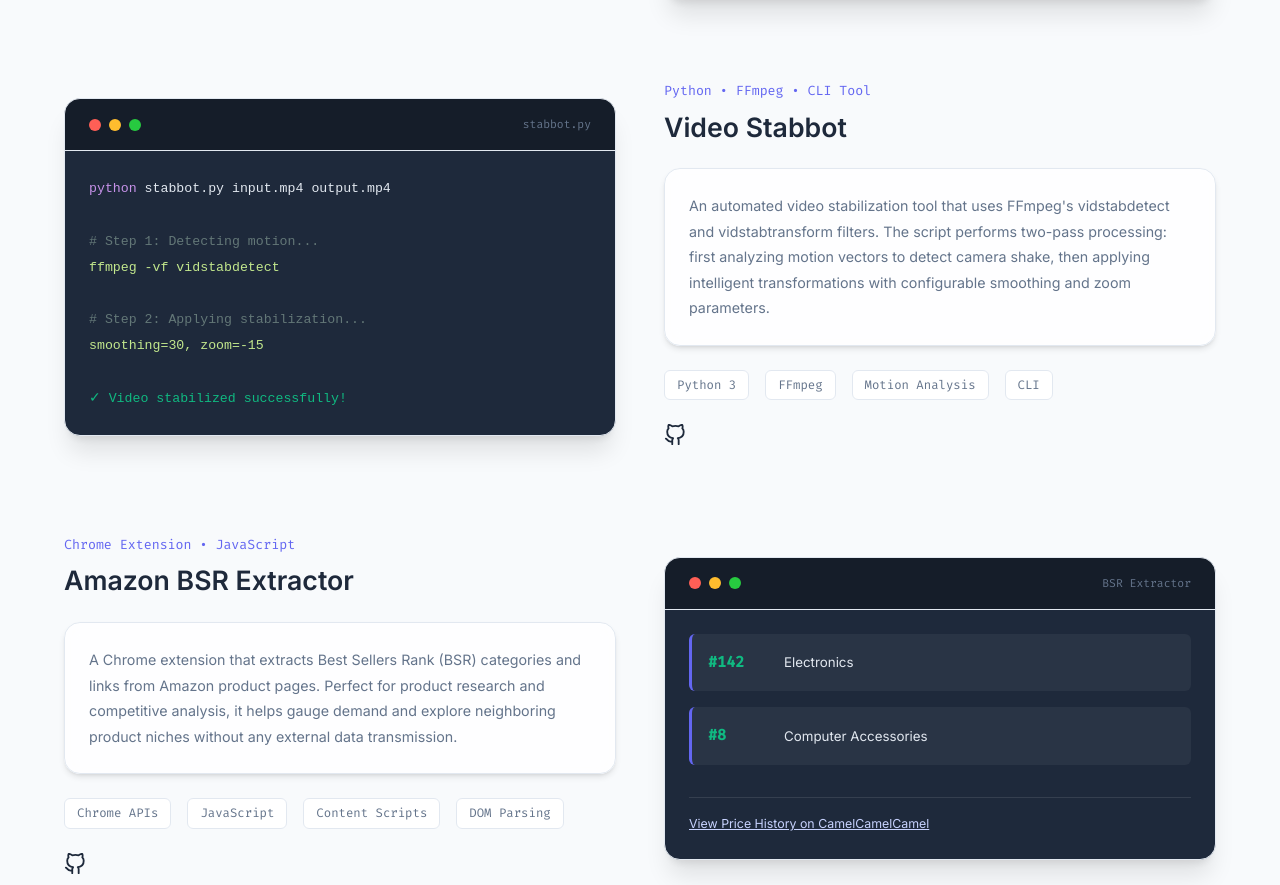
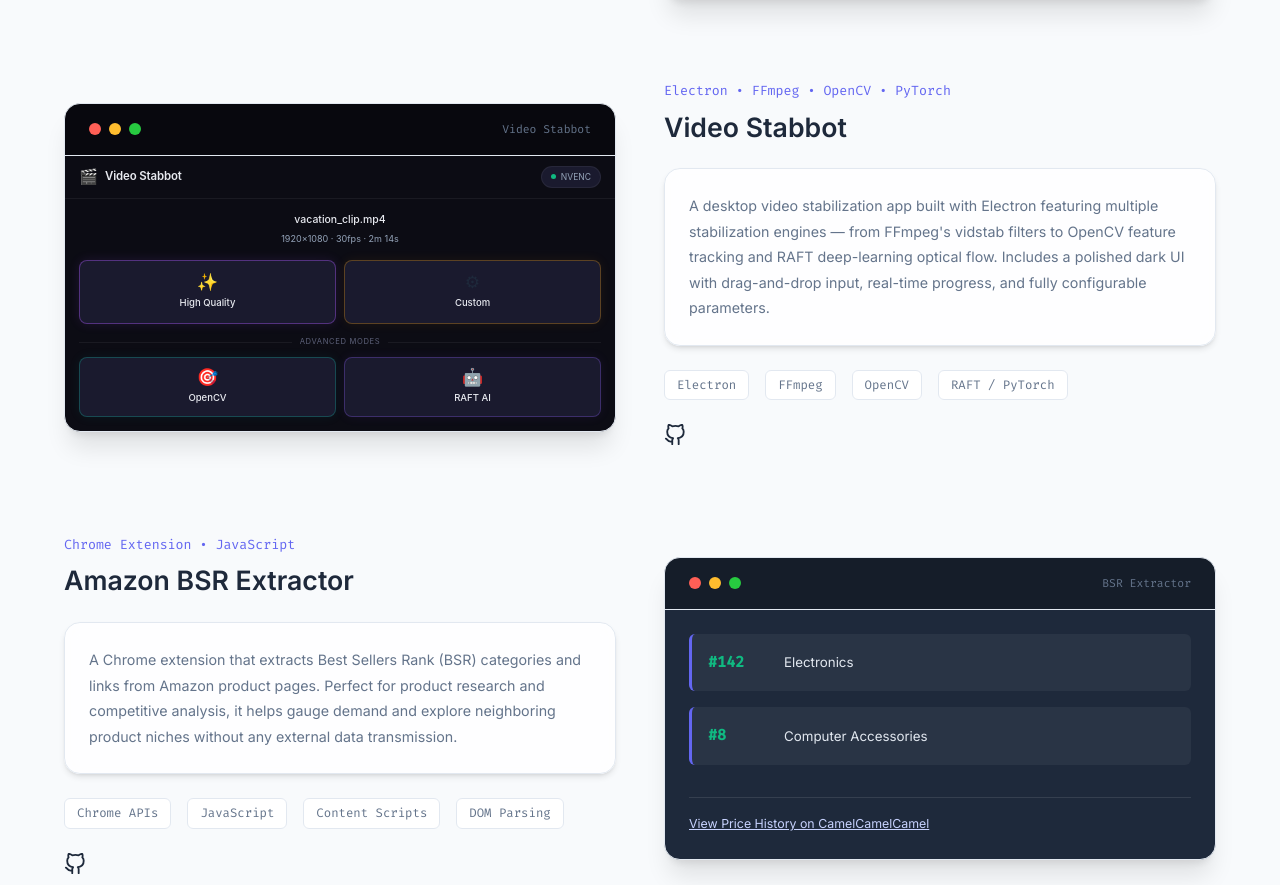
Before and after one commit to MaxwellMetzner/MaxwellMetzner.github.io, a plain HTML site: page index.html in a window 1280 px wide. Shown: the part 1612-2497 px from the top of the page. Drawn offline with Linux system fonts and the light colour scheme.

Commit message:
Add Stabbot app preview and update project details in index.html

```diff
--- a/assets/css/style.css
+++ b/assets/css/style.css
@@ -856,6 +856,164 @@ body.dark-mode .moon-icon {
   color: white;
 }
 
+/* Stabbot App Preview */
+.stabbot-preview {
+  background: #0c0c14 !important;
+}
+
+.stabbot-app {
+  padding: 0;
+  font-family: -apple-system, BlinkMacSystemFont, 'Segoe UI', Roboto, sans-serif;
+}
+
+.stabbot-header {
+  display: flex;
+  align-items: center;
+  justify-content: space-between;
+  padding: 10px 14px;
+  border-bottom: 1px solid rgba(255, 255, 255, 0.06);
+}
+
+.stabbot-logo {
+  display: flex;
+  align-items: center;
+  gap: 7px;
+}
+
+.stabbot-logo-icon {
+  font-size: 16px;
+  line-height: 1;
+}
+
+.stabbot-logo-text {
+  font-size: 12px;
+  font-weight: 600;
+  color: #e8eaf0;
+  letter-spacing: -0.01em;
+}
+
+.stabbot-badge {
+  display: flex;
+  align-items: center;
+  gap: 5px;
+  padding: 3px 9px;
+  border-radius: 12px;
+  background: #1a1a2e;
+  border: 1px solid rgba(255, 255, 255, 0.06);
+  font-size: 9px;
+  color: #94a3b8;
+}
+
+.stabbot-badge-dot {
+  width: 5px;
+  height: 5px;
+  border-radius: 50%;
+  background: #10b981;
+  flex-shrink: 0;
+}
+
+.stabbot-file-info {
+  text-align: center;
+  padding: 12px 14px 6px;
+}
+
+.stabbot-file-name {
+  font-size: 11px;
+  font-weight: 500;
+  color: #e8eaf0;
+  margin-bottom: 2px;
+}
+
+.stabbot-file-meta {
+  font-size: 9.5px;
+  color: #94a3b8;
+}
+
+.stabbot-quality-grid {
+  display: grid;
+  grid-template-columns: 1fr 1fr;
+  gap: 8px;
+  padding: 8px 14px;
+}
+
+.stabbot-card {
+  display: flex;
+  flex-direction: column;
+  align-items: center;
+  text-align: center;
+  padding: 12px 8px;
+  background: #1a1a2e;
+  border: 1px solid rgba(255, 255, 255, 0.06);
+  border-radius: 8px;
+  transition: all 0.25s ease;
+}
+
+.stabbot-card-icon {
+  font-size: 18px;
+  margin-bottom: 4px;
+  line-height: 1;
+}
+
+.stabbot-card-label {
+  font-size: 10px;
+  font-weight: 500;
+  color: #e8eaf0;
+}
+
+.stabbot-card-hq {
+  border-color: rgba(168, 85, 247, 0.4);
+  box-shadow: 0 0 12px rgba(168, 85, 247, 0.12);
+}
+
+.stabbot-card-custom {
+  border-color: rgba(245, 158, 11, 0.3);
+  box-shadow: 0 0 12px rgba(245, 158, 11, 0.08);
+}
+
+.stabbot-card-opencv {
+  border-color: rgba(20, 184, 166, 0.3);
+  box-shadow: 0 0 12px rgba(20, 184, 166, 0.08);
+}
+
+.stabbot-card-raft {
+  border-color: rgba(139, 92, 246, 0.3);
+  box-shadow: 0 0 12px rgba(139, 92, 246, 0.08);
+}
+
+.stabbot-divider {
+  display: flex;
+  align-items: center;
+  gap: 8px;
+  padding: 4px 14px;
+}
+
+.stabbot-divider::before,
+.stabbot-divider::after {
+  content: '';
+  flex: 1;
+  height: 1px;
+  background: rgba(255, 255, 255, 0.06);
+}
+
+.stabbot-divider span {
+  font-size: 8px;
+  color: #5c6078;
+  text-transform: uppercase;
+  letter-spacing: 0.08em;
+  white-space: nowrap;
+}
+
+.stabbot-advanced-grid {
+  display: grid;
+  grid-template-columns: 1fr 1fr;
+  gap: 8px;
+  padding: 4px 14px 14px;
+}
+
+.stabbot-advanced-grid .stabbot-card {
+  padding: 10px 8px;
+}
+
 /* ===================================
    Other Projects Grid
    =================================== */
--- a/index.html
+++ b/index.html
@@ -243,21 +243,21 @@
           <!-- Video Stabbot -->
           <article class="featured-project reverse reveal">
             <div class="project-content">
-              <p class="project-overline">Python • FFmpeg • CLI Tool</p>
+              <p class="project-overline">Electron • FFmpeg • OpenCV • PyTorch</p>
               <h3 class="project-title">Video Stabbot</h3>
               <div class="project-description">
                 <p>
-                  An automated video stabilization tool that uses FFmpeg's vidstabdetect and
-                  vidstabtransform filters. The script performs two-pass processing: first analyzing
-                  motion vectors to detect camera shake, then applying intelligent transformations
-                  with configurable smoothing and zoom parameters.
+                  A desktop video stabilization app built with Electron featuring multiple
+                  stabilization engines — from FFmpeg's vidstab filters to OpenCV feature tracking
+                  and RAFT deep-learning optical flow. Includes a polished dark UI with drag-and-drop
+                  input, real-time progress, and fully configurable parameters.
                 </p>
               </div>
               <ul class="project-tech-list">
-                <li>Python 3</li>
+                <li>Electron</li>
                 <li>FFmpeg</li>
-                <li>Motion Analysis</li>
-                <li>CLI</li>
+                <li>OpenCV</li>
+                <li>RAFT / PyTorch</li>
               </ul>
               <div class="project-links">
                 <a href="https://github.com/MaxwellMetzner/Video-Stabbot" target="_blank" rel="noopener noreferrer" aria-label="GitHub Repository: Video Stabbot">
@@ -269,22 +269,55 @@
             </div>
             <div class="project-image">
               <div class="project-image-wrapper">
-                <div class="code-preview">
+                <div class="code-preview stabbot-preview">
                   <div class="code-header">
                     <span class="dot red"></span>
                     <span class="dot yellow"></span>
                     <span class="dot green"></span>
-                    <span class="filename">stabbot.py</span>
+                    <span class="filename">Video Stabbot</span>
                   </div>
-                  <pre class="code-content"><code><span class="keyword">python</span> stabbot.py input.mp4 output.mp4
-
-<span class="comment"># Step 1: Detecting motion...</span>
-<span class="string">ffmpeg -vf vidstabdetect</span>
-
-<span class="comment"># Step 2: Applying stabilization...</span>
-<span class="string">smoothing=30, zoom=-15</span>
-
-<span class="success">✓ Video stabilized successfully!</span></code></pre>
+                  <!-- App header bar -->
+                  <div class="stabbot-app">
+                    <div class="stabbot-header">
+                      <div class="stabbot-logo">
+                        <span class="stabbot-logo-icon">&#127916;</span>
+                        <span class="stabbot-logo-text">Video Stabbot</span>
+                      </div>
+                      <div class="stabbot-badge">
+                        <span class="stabbot-badge-dot"></span>
+                        NVENC
+                      </div>
+                    </div>
+                    <!-- File info -->
+                    <div class="stabbot-file-info">
+                      <div class="stabbot-file-name">vacation_clip.mp4</div>
+                      <div class="stabbot-file-meta">1920×1080 · 30fps · 2m 14s</div>
+                    </div>
+                    <!-- Quality cards -->
+                    <div class="stabbot-quality-grid">
+                      <div class="stabbot-card stabbot-card-hq">
+                        <span class="stabbot-card-icon">&#10024;</span>
+                        <span class="stabbot-card-label">High Quality</span>
+                      </div>
+                      <div class="stabbot-card stabbot-card-custom">
+                        <span class="stabbot-card-icon">&#9881;</span>
+                        <span class="stabbot-card-label">Custom</span>
+                      </div>
+                    </div>
+                    <!-- Divider -->
+                    <div class="stabbot-divider"><span>Advanced Modes</span></div>
+                    <!-- Advanced cards -->
+                    <div class="stabbot-advanced-grid">
+                      <div class="stabbot-card stabbot-card-opencv">
+                        <span class="stabbot-card-icon">&#127919;</span>
+                        <span class="stabbot-card-label">OpenCV</span>
+                      </div>
+                      <div class="stabbot-card stabbot-card-raft">
+                        <span class="stabbot-card-icon">&#129302;</span>
+                        <span class="stabbot-card-label">RAFT AI</span>
+                      </div>
+                    </div>
+                  </div>
                 </div>
               </div>
             </div>
```
